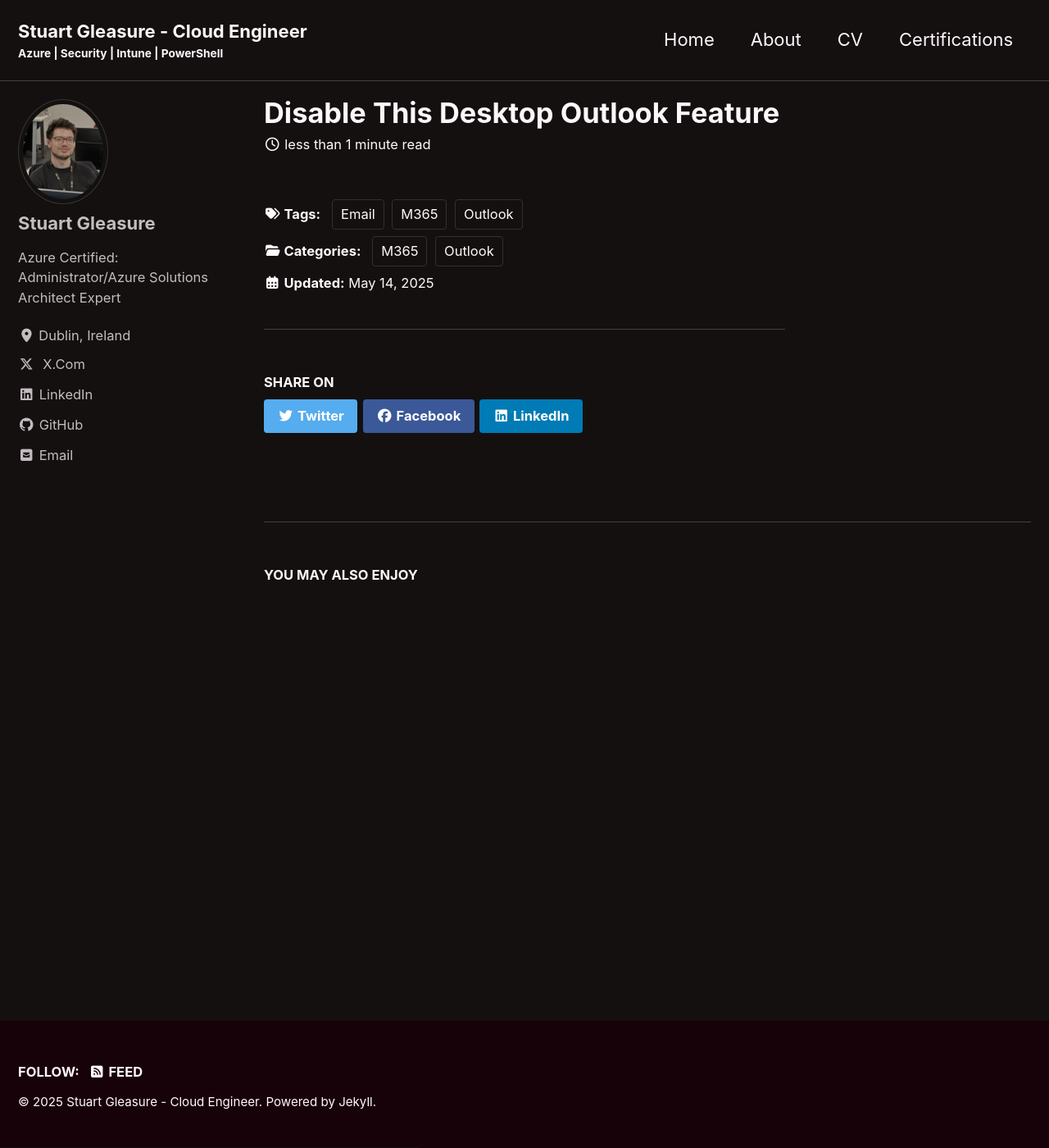
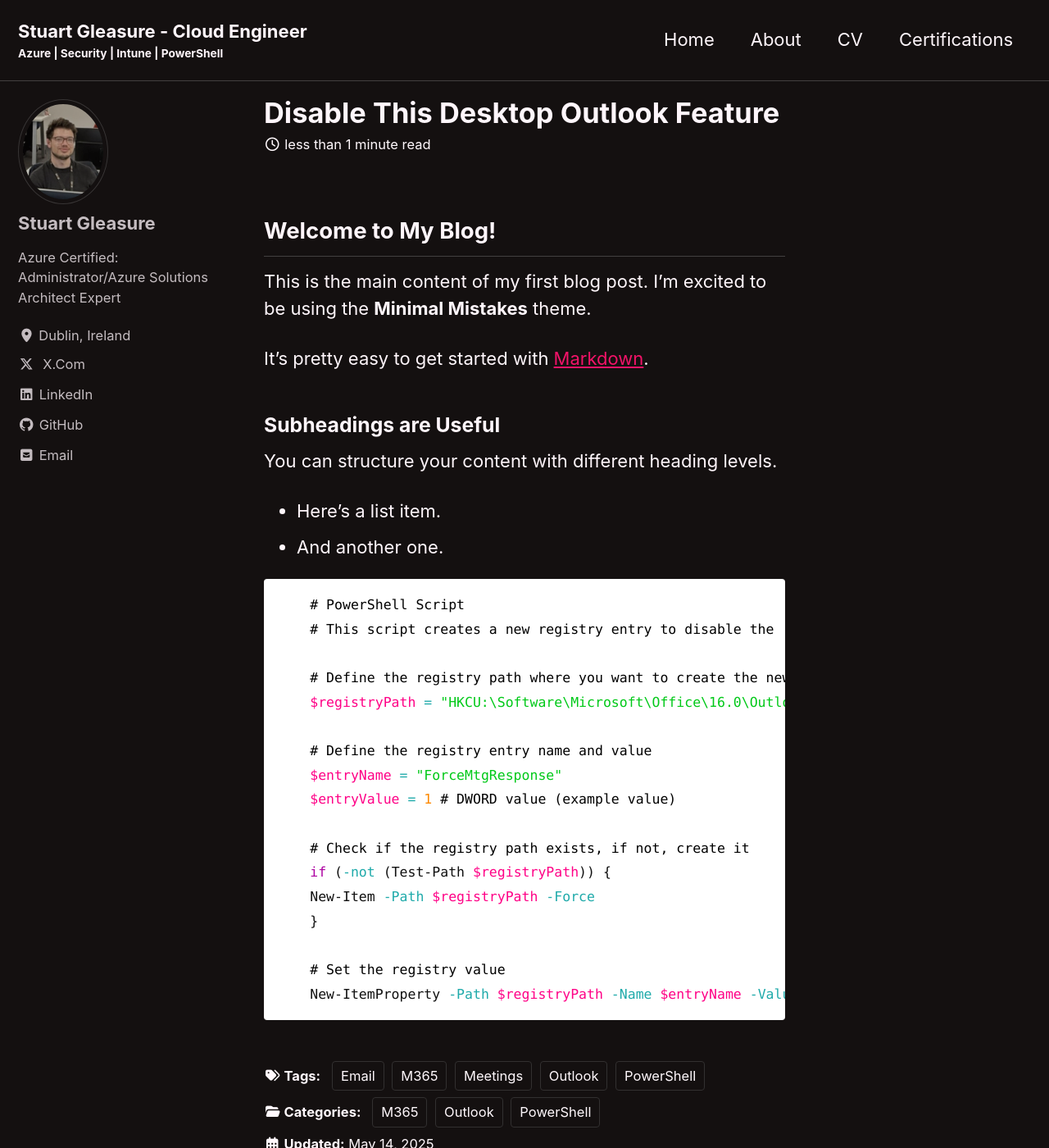
Before and after one commit to TinoStu/TinoStu.github.io, a Jekyll site: the page built from _posts/2025-05-14-disable-desktop-outlook-feature.md, in a window 1280 px wide and 1400 px high. Shown: the whole window at 82% size. Built offline with Jekyll 4.4.1, drawn with Linux system fonts in a browser that asks for light colours; cached includes are drawn as plain includes.

Commit message:
fix code block

````diff
--- a/_posts/2025-05-14-disable-desktop-outlook-feature.md
+++ b/_posts/2025-05-14-disable-desktop-outlook-feature.md
@@ -6,10 +6,14 @@
 categories: # Optional: Helps organize your posts
   - Outlook
   - M365
+  - PowerShell
+
 tags: # Optional: For finer-grained filtering and SEO
   - Email
   - Outlook
   - M365
+  - PowerShell
+  - Meetings
 #excerpt: "A short summary of your post that might appear on archive pages or in SEO results." # Optional
 #header: # Optional: For adding a header image to your post
  # image: /assets/images/your-post-header-image.jpg # Path to an image in your assets folder
@@ -18,3 +22,37 @@
 # toc: true # Optional: Set to true to automatically generate a Table of Contents
 # toc_sticky: true # Optional: If toc is true, makes the TOC stick to the side as you scroll
 ---
+
+
+## Welcome to My Blog!
+
+This is the main content of my first blog post. I'm excited to be using the **Minimal Mistakes** theme.
+
+It's pretty easy to get started with [Markdown](https://www.markdownguide.org/).
+
+### Subheadings are Useful
+
+You can structure your content with different heading levels.
+
+* Here's a list item.
+* And another one.
+
+```powershell
+    # PowerShell Script
+    # This script creates a new registry entry to disable the 'Do Not Send a Response' option in Outlook when attendees accept a meeting request
+
+    # Define the registry path where you want to create the new registry key
+    $registryPath = "HKCU:\Software\Microsoft\Office\16.0\Outlook\Options\Calendar"
+
+    # Define the registry entry name and value
+    $entryName = "ForceMtgResponse"
+    $entryValue = 1 # DWORD value (example value)
+
+    # Check if the registry path exists, if not, create it
+    if (-not (Test-Path $registryPath)) {
+    New-Item -Path $registryPath -Force
+    }
+
+    # Set the registry value
+    New-ItemProperty -Path $registryPath -Name $entryName -Value $entryValue -PropertyType DWORD -Force
+```
````
